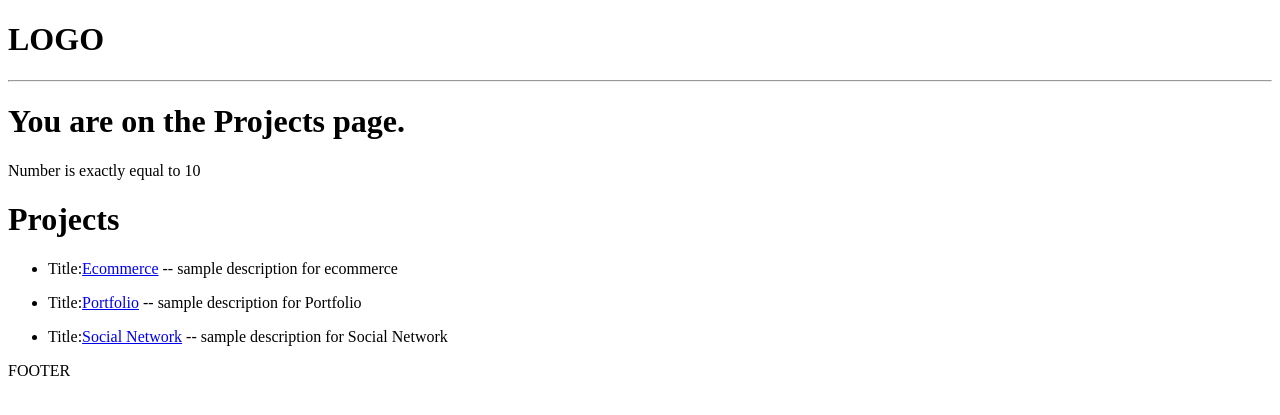
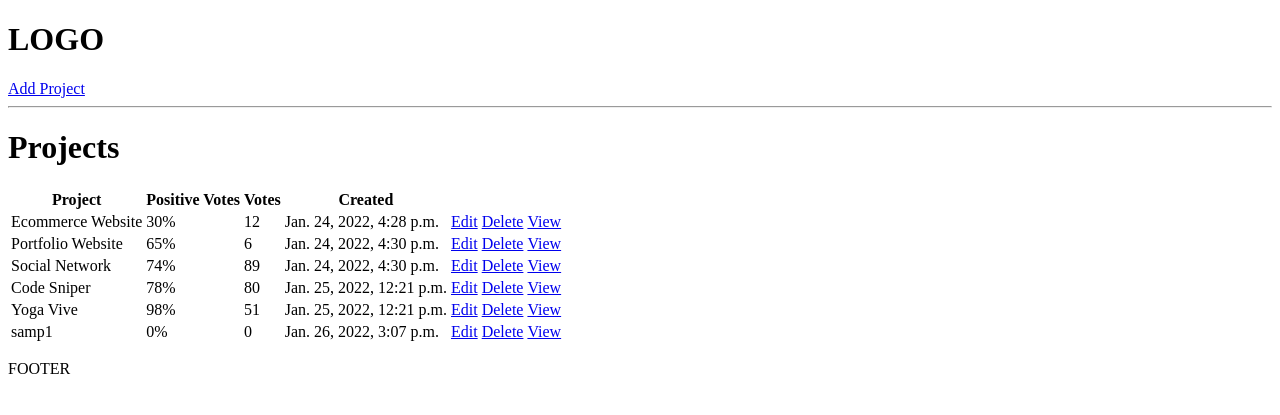
Before and after one commit to ganapathi7869/projects, a Django app: page / in a window 1280 px wide. Shown: the top 415 px of the page. Run offline with Django 4.2, Linux system fonts and the light colour scheme; data comes from the database, SQL or seed files in the repository; both versions use the stored data as it was after the commit.

Commit message:
jan 28 2022

```diff
--- a/django/devsearch/projects/admin.py
+++ b/django/devsearch/projects/admin.py
@@ -1,6 +1,8 @@
 from django.contrib import admin
 
 # Register your models here.
-from .models import Project
+from .models import Project, Review, Tag
 
 admin.site.register(Project)
+admin.site.register(Review)
+admin.site.register(Tag)
--- a/django/devsearch/projects/models.py
+++ b/django/devsearch/projects/models.py
@@ -8,8 +8,35 @@ class Project(models.Model):
     description = models.TextField(null=True,blank=True)
     demo_link = models.CharField(max_length=2000, null=True,blank=True)
     source_link = models.CharField(max_length=2000, null=True,blank=True)
+    tags = models.ManyToManyField('Tag',blank=True) #anotherway: tag = models.ManyToManyField(Tag,null=True)
+    vote_total = models.IntegerField(default=0,null=True,blank=True)
+    vote_ratio = models.IntegerField(default=0,null=True,blank=True)
     created = models.DateTimeField(auto_now_add=True)
     id = models.UUIDField(default=uuid.uuid4,unique=True,primary_key=True,editable=False)
 
     def __str__(self):
         return self.title
+
+class Review(models.Model):
+    VOTE_TYPE = (
+        ('up','Up Vote'),
+        ('down','Down Vote')
+    )
+
+    # owner
+    project = models.ForeignKey(Project,on_delete=models.CASCADE)
+    body = models.TextField(null=True,blank=True)
+    value = models.CharField(max_length=200,choices=VOTE_TYPE)
+    created = models.DateTimeField(auto_now_add=True)
+    id = models.UUIDField(default=uuid.uuid4,unique=True,primary_key=True,editable=False)
+
+    def __str__(self):
+        return self.value
+
+class Tag(models.Model):
+    name = models.CharField(max_length=200)
+    created = models.DateTimeField(auto_now_add=True)
+    id = models.UUIDField(default=uuid.uuid4,unique=True,primary_key=True,editable=False)
+
+    def __str__(self):
+        return self.name
--- a/django/devsearch/projects/templates/projects/projects.html
+++ b/django/devsearch/projects/templates/projects/projects.html
@@ -2,20 +2,25 @@
 {% extends 'main.html' %}
 
 {% block conten %}
-    <h1>You are on the {{page}} page.</h1>
-
-    {% if number > 10 %}
-    <p>Number is greater than 10</p>
-    {% elif number == 10 %}
-    <p>Number is exactly equal to 10</p>
-    {% else %}
-    <p>Number is less than 10</p>
-    {% endif %}
 
     <h1>Projects</h1>
-    <ul>
-        {% for i in projectslist %}
-        <li><p>Title:<a href="{% url 'project' i.id %}">{{i.title}}</a> -- {{i.description}}</p></li>
+    <table>
+        <tr>
+            <th>Project</th>
+            <th>Positive Votes</th>
+            <th>Votes</th>
+            <th>Created</th>
+        </tr>
+        {% for proj in projs %}
+            <tr>
+                <td>{{proj.title}}</td>
+                <td>{{proj.vote_ratio}}%</td>
+                <td>{{proj.vote_total}}</td>
+                <td>{{proj.created}}</td>
+                <td><a href="{% url 'updateproject' proj.id %}">Edit</a></td>
+                <td><a href="{% url 'deleteproject' proj.id %}">Delete</a></td>
+                <td><a href="{% url 'project' proj.id %}">View</a></td>
+            </tr>
         {% endfor %}
-    </ul>
+    </table>
 {% endblock conten %}
--- a/django/devsearch/projects/urls.py
+++ b/django/devsearch/projects/urls.py
@@ -7,4 +7,7 @@ from . import views
 urlpatterns = [
     path('', views.getprojects, name='projects'),
     path('project/<str:val>', views.getproject, name='project'),
+    path('create-project', views.createproject, name='createproject'),
+    path('update-project/<str:val>', views.updateproject, name='updateproject'),
+    path('delete-project/<str:val>', views.deleteproject, name='deleteproject'),
 ]
--- a/django/devsearch/projects/views.py
+++ b/django/devsearch/projects/views.py
@@ -1,38 +1,47 @@
-import http
-import django
-from django.shortcuts import render
+
+from django.shortcuts import redirect, render
 
 # Create your views here.
 from django.http import HttpResponse
 from django.template import context
 
-projectslist=[
-    {
-        'id': '1',
-        'title': 'Ecommerce',
-        'description': 'sample description for ecommerce'
-    },
-    {
-        'id': '2',
-        'title': 'Portfolio',
-        'description': 'sample description for Portfolio'
-    },
-    {
-        'id': '3',
-        'title': 'Social Network',
-        'description': 'sample description for Social Network'
-    },
-]
+from .models import Project
+from .forms import ProjectForm
 
 def getprojects(req):
-    page='Projects'
-    number=10
-    cntxt={'page':page,'number':number,'projectslist':projectslist}
+    projs = Project.objects.all()
+    cntxt={'projs':projs}
     return render(req,'projects/projects.html',cntxt)
 
 def getproject(req,val):
-    proj=None
-    for i in projectslist:
-        if i['id'] == val:
-            proj=i
-    return render(req,'projects/single-project.html',{'project':proj})
+    proj=Project.objects.get(id=val)
+    return render(req,'projects/single-project.html',{'proj':proj})
+
+def createproject(req):
+    form = ProjectForm()
+    if req.method == 'POST':
+        form = ProjectForm(req.POST)
+        if form.is_valid():
+            form.save()
+            return redirect('projects')
+    cntxt = {'form': form}
+    return render(req,'projects/project_form.html', cntxt)
+
+def updateproject(req,val):
+    proj = Project.objects.get(id=val)
+    form = ProjectForm(instance=proj)
+    if req.method == 'POST':
+        form = ProjectForm(req.POST, instance=proj)
+        if form.is_valid():
+            form.save()
+            return redirect('projects')
+    cntxt = {'form': form}
+    return render(req,'projects/project_form.html', cntxt)
+
+def deleteproject(req,val):
+    proj = Project.objects.get(id=val)
+    if req.method == 'POST':
+        proj.delete()
+        return redirect('projects')
+    cntxt = {'object': proj}
+    return render(req,'projects/delete_template.html', cntxt)
--- a/django/devsearch/templates/nav-bar.html
+++ b/django/devsearch/templates/nav-bar.html
@@ -1,12 +1,4 @@
-<!DOCTYPE html>
-<html lang="en">
-<head>
-    <meta charset="UTF-8">
-    <meta http-equiv="X-UA-Compatible" content="IE=edge">
-    <meta name="viewport" content="width=device-width, initial-scale=1.0">
-</head>
-<body>
-    <h1>LOGO</h1>
-    <hr>
-</body>
-</html>
+
+<h1>LOGO</h1>
+<a href="{% url 'createproject' %}">Add Project</a>
+<hr>
```
Also changed, not shown: django/devsearch/projects/forms.py (added, +10 -0 lines), django/devsearch/projects/templates/projects/delete_template.html (added, +13 -0 lines), django/devsearch/projects/templates/projects/project_form.html (added, +22 -0 lines), django/devsearch/projects/templates/projects/single-project.html (+8 -3 lines), django/devsearch/db.sqlite3, django/devsearch/projects/migrations/0002_tag_project_votes_ratio_project_votes_total_review_and_more.py (added), django/devsearch/projects/migrations/0003_alter_project_votes_ratio_alter_project_votes_total.py (added), django/devsearch/projects/migrations/0004_rename_votes_ratio_project_vote_ratio_and_more.py (added).
